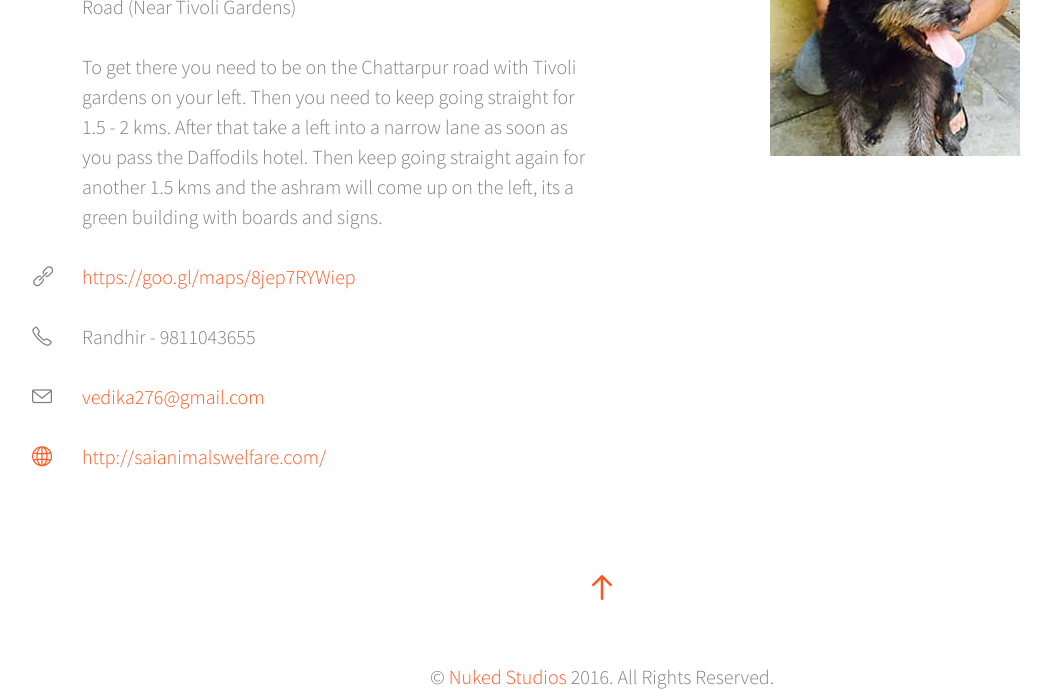
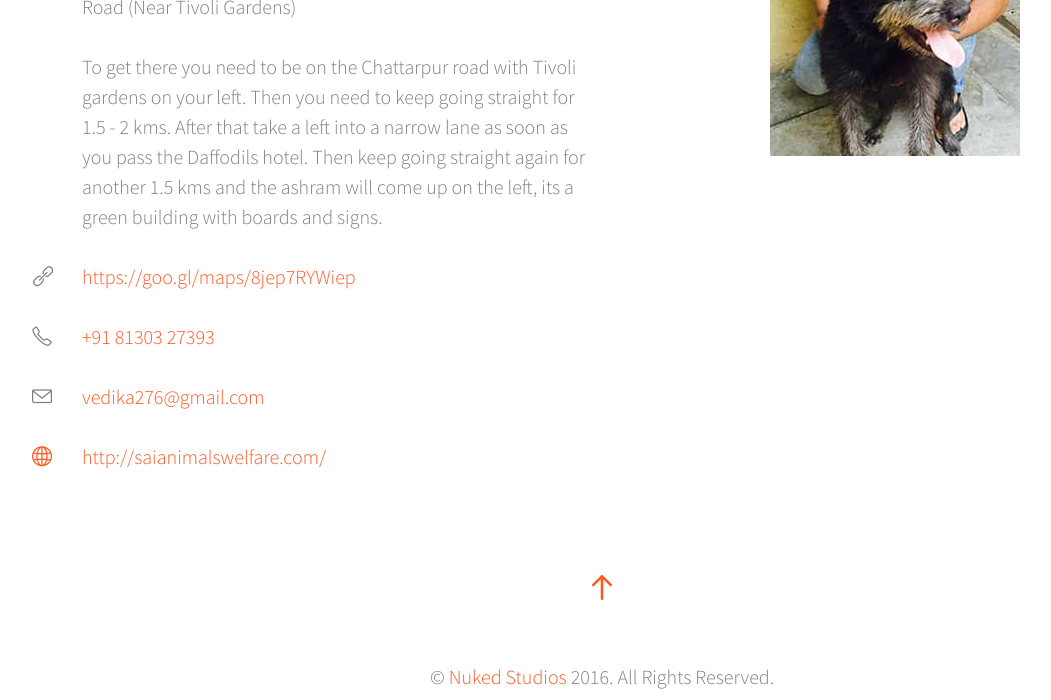
Before and after one commit to saianimalswelfare/saianimalswelfare.github.io, a plain HTML site: page index.html in a window 1280 px wide. Shown: the part 5432-6132 px from the top of the page, without its empty margins (38-1089 px from the left). Drawn offline with Linux system fonts and the light colour scheme; files whose address does not match are found by name.

Commit message:
updated #

```diff
--- a/index.html
+++ b/index.html
@@ -438,7 +438,7 @@
 							To get there you need to be on the Chattarpur road with Tivoli gardens on your left. Then you need to keep going straight for 1.5 - 2 kms. After that take a left into a narrow lane as soon as you pass the Daffodils hotel. Then keep going straight again for another 1.5 kms and the ashram will come up on the left, its a green building with boards and signs.
 						</li>
 						<li><i class="icon-link"></i><a href="https://goo.gl/maps/8jep7RYWiep">https://goo.gl/maps/8jep7RYWiep</a></li>
-						<li><i class="icon-phone"></i>Randhir - 9811043655 </li>
+						<li><i class="icon-phone"></i><a href="tel:+918130327393">+91 81303 27393</a></li>
 						<li><i class="icon-envelope"></i><a href="mailto:vedika276@gmail.com">vedika276@gmail.com</li>
 						<li><i class="icon-globe"></i> <a href="http://saianimalswelfare.com/" target="_blank">http://saianimalswelfare.com/</a></li>
 					</ul>
```
